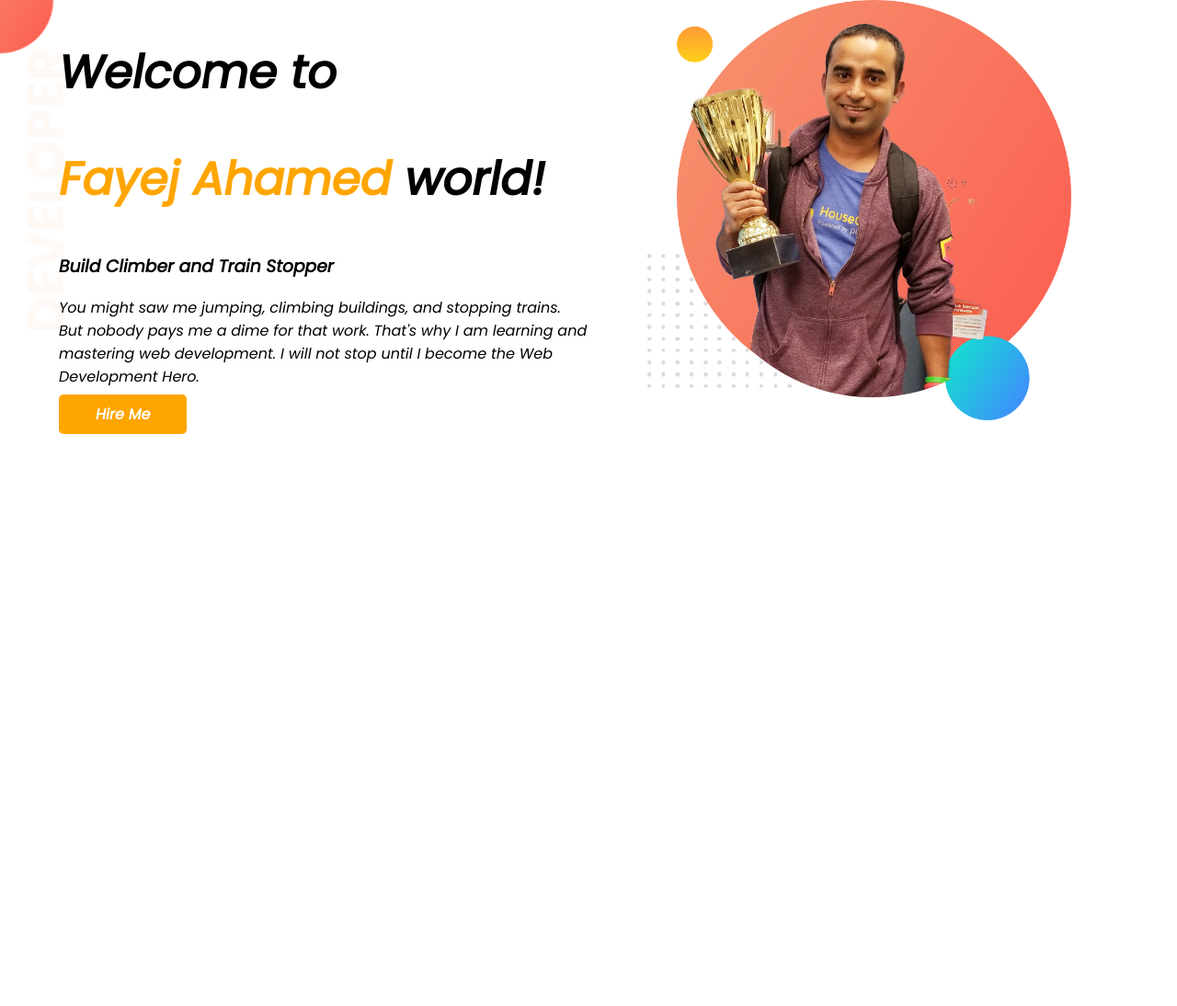
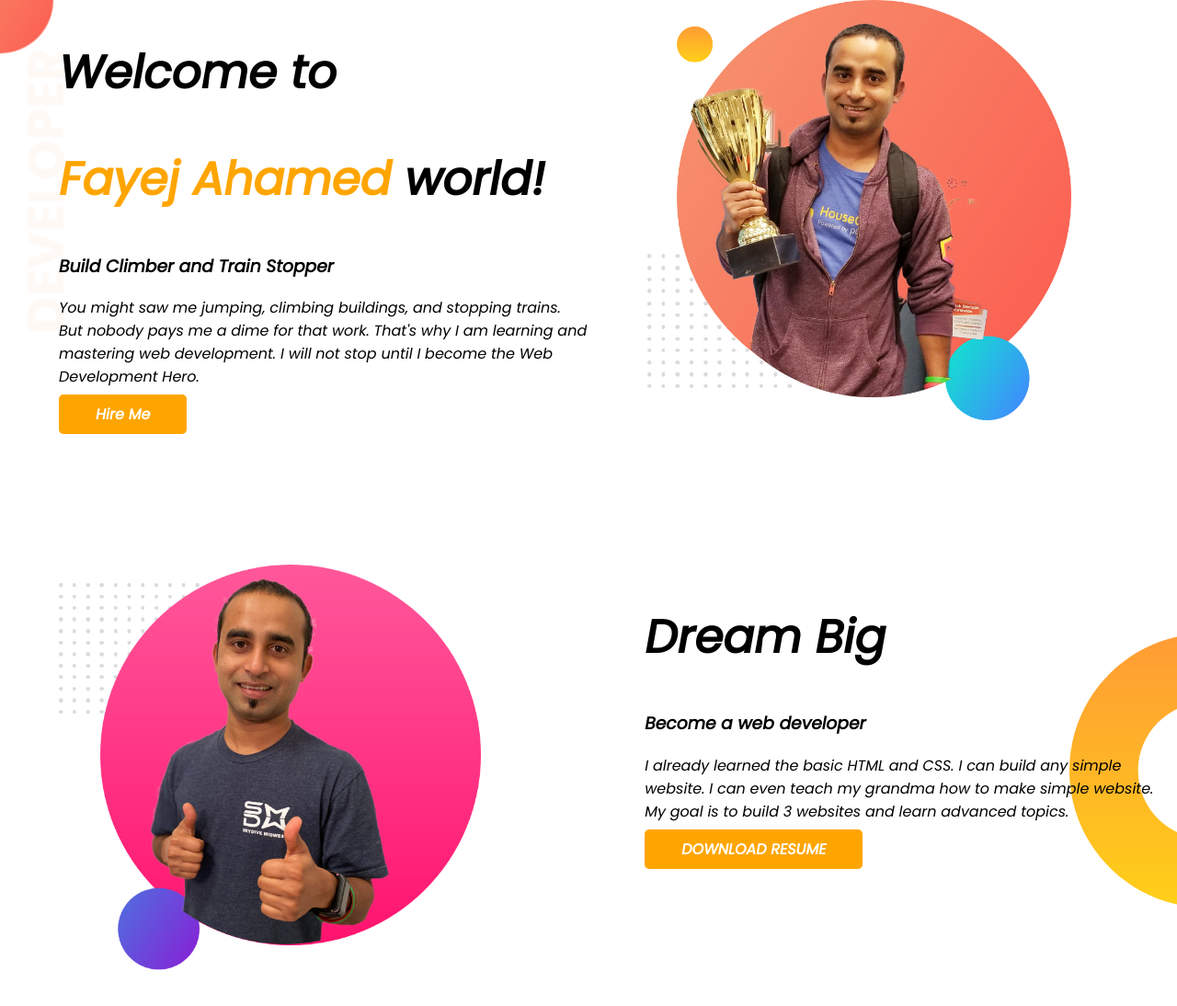
Before and after one commit to FayejAhamed/developer-portfolio, a plain HTML site: page index.html in a window 1280 px wide. Shown: the whole page at 92% size. Before the commit the page ends 800 px from the top, so only its background shows below. Drawn offline with Linux system fonts and the light colour scheme.

Commit message:
dream added

```diff
--- a/index.html
+++ b/index.html
@@ -34,6 +34,20 @@
 
     </section>
 
+    <section class="dream-big">
+        <div class="half-width">
+            <img src="images/jhankar2.png" alt="">
+        </div>
+        <div class="half-width">
+            <h1>Dream Big </h1>
+            <h3>Become a web developer</h3>
+            <p>I already learned the basic HTML and CSS. I can build any simple website. I can even teach my grandma how
+                to make simple website. My goal is to build 3 websites and learn advanced topics.</p>
+
+            <a class="link-button" target="_blank" href="">DOWNLOAD RESUME </a>
+        </div>
+    </section>
+
 </body>
 
 </html>
--- a/style.css
+++ b/style.css
@@ -10,6 +10,7 @@ h1{
 }
 section{
     display: flex;
+    margin-bottom: 150px;
 }
 .half-width{
     width: 50%;
@@ -31,3 +32,10 @@ section{
     background-image: url(images/top-banner.png);
     background-repeat: no-repeat;
 }
+
+.dream-big{
+    background-image: url(images/dream-bg.png);
+    background-repeat: no-repeat;
+    background-position: right;
+    padding-right: 5px;
+}
```
